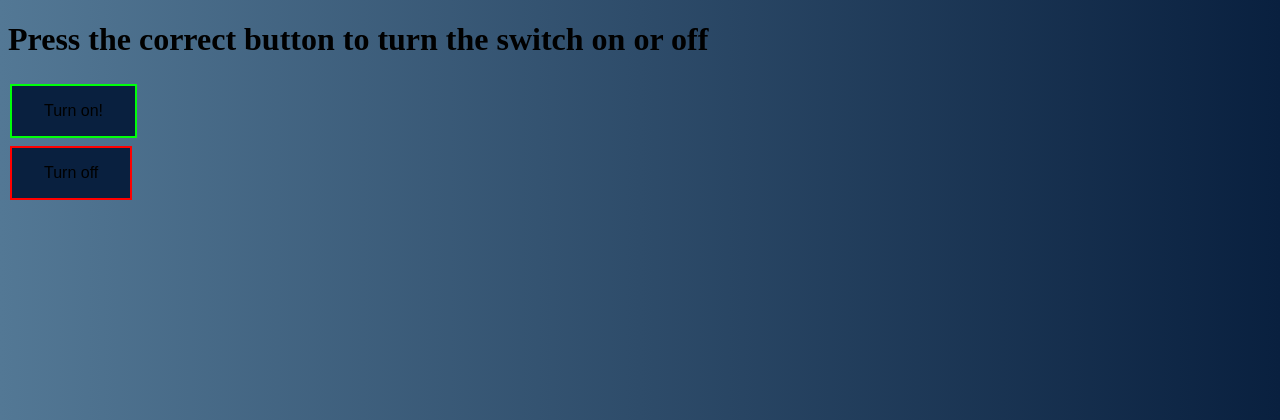
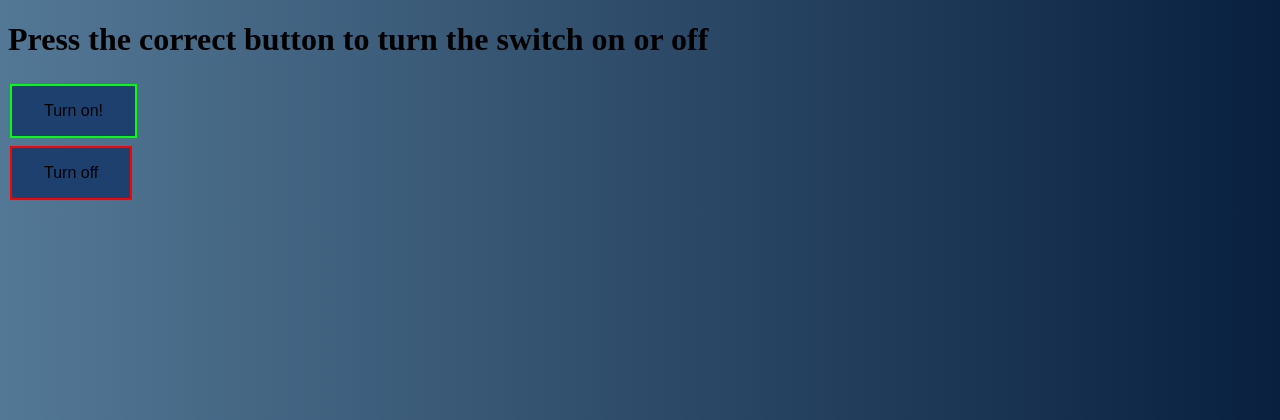
Before and after one commit to pro-gamer007/Bro-Website-Thingy, a Flask app: page / in a window 1280 px wide. Shown: the top 420 px of the page. Run offline with Flask 2, Linux system fonts and the light colour scheme.

Commit message:
too dark smh

```diff
--- a/templates/index.html
+++ b/templates/index.html
@@ -13,7 +13,7 @@
   }
 
   .button1 {
-    background-color: #09203f;
+    background-color: #1d406e;
     color: black;
     border: 2px solid #00ff0a;
   }
@@ -24,7 +24,7 @@
   }
 
   .button2 {
-    background-color: #09203f;
+    background-color:#1d406e;
     color: black;
     border: 2px solid #ff0000;
   }
```
